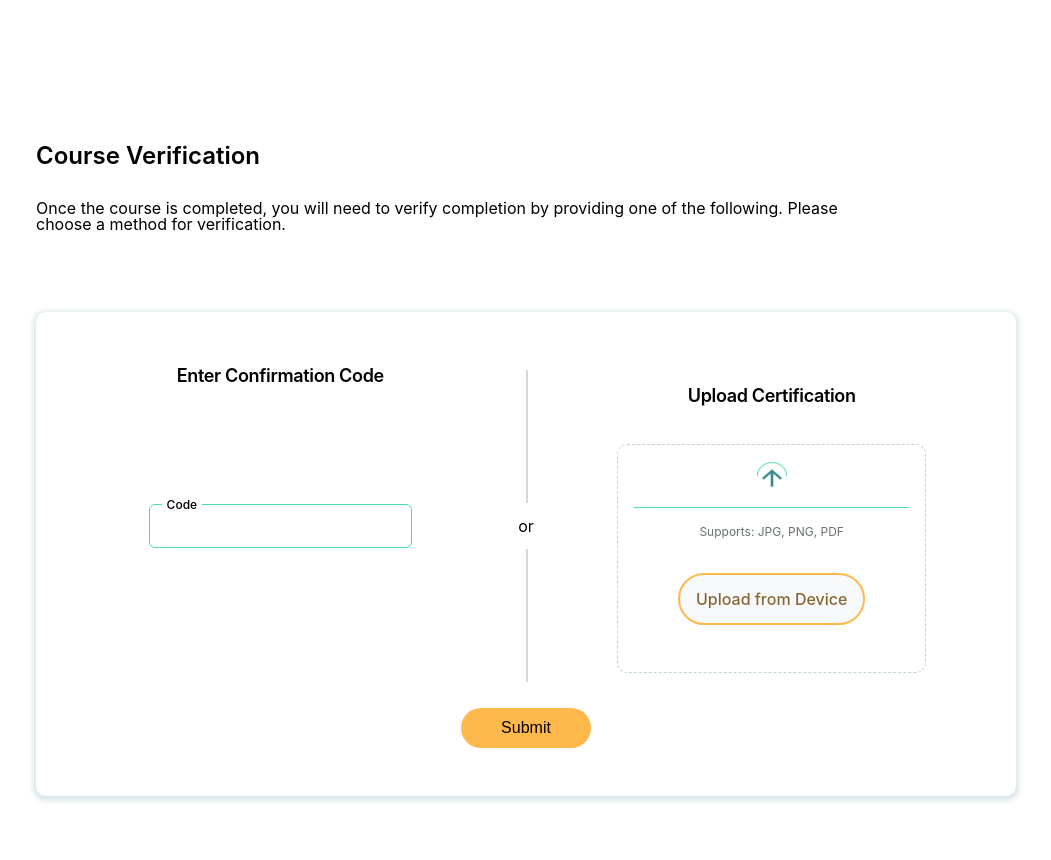
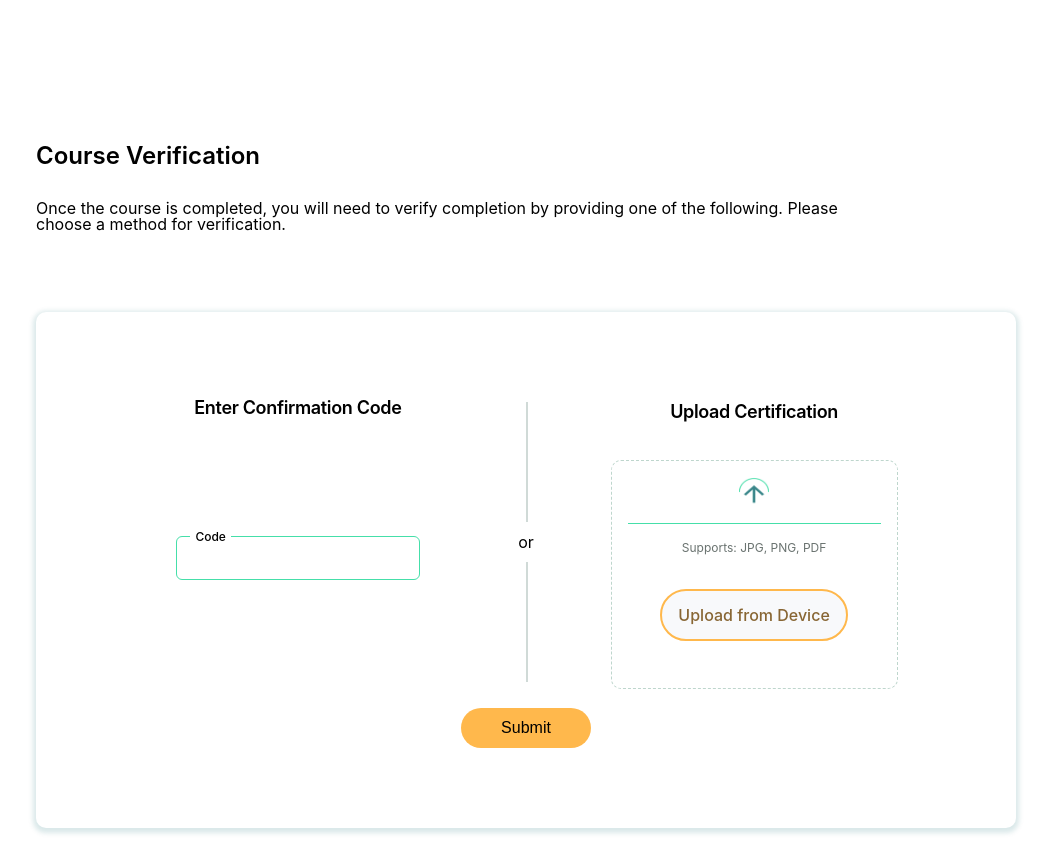
Before and after one commit to Cubeseed/Frontend, a Next.js app in the folder cubeseed_login/: page /dashboard/course_verification in a window 1280 px wide. Shown: the whole page, without its empty margins (60-1111 px from the left). Before the commit the page ends 828 px from the top, so only its background shows below. Built offline with nearby package versions, Linux system fonts and the light colour scheme.

Commit message:
Styling: Add few changes to alignment

```diff
--- a/cubeseed_login/src/styles/CourseVerification.module.scss
+++ b/cubeseed_login/src/styles/CourseVerification.module.scss
@@ -23,7 +23,7 @@
     border-radius: 10px;
     background: var(--cubeseed-white, #fff);
     box-shadow: 0px 2px 5px 3px rgba(3, 101, 107, 0.15);
-    padding: 3rem;
+    padding: 5rem;
     text-align: center;
     max-width: 980px;
 
@@ -65,7 +65,7 @@
 
       .codeGroup {
         position: relative;
-        margin-bottom: 9rem;
+        margin-bottom: 7rem;
 
         .codeLabel {
           position: absolute;
```
